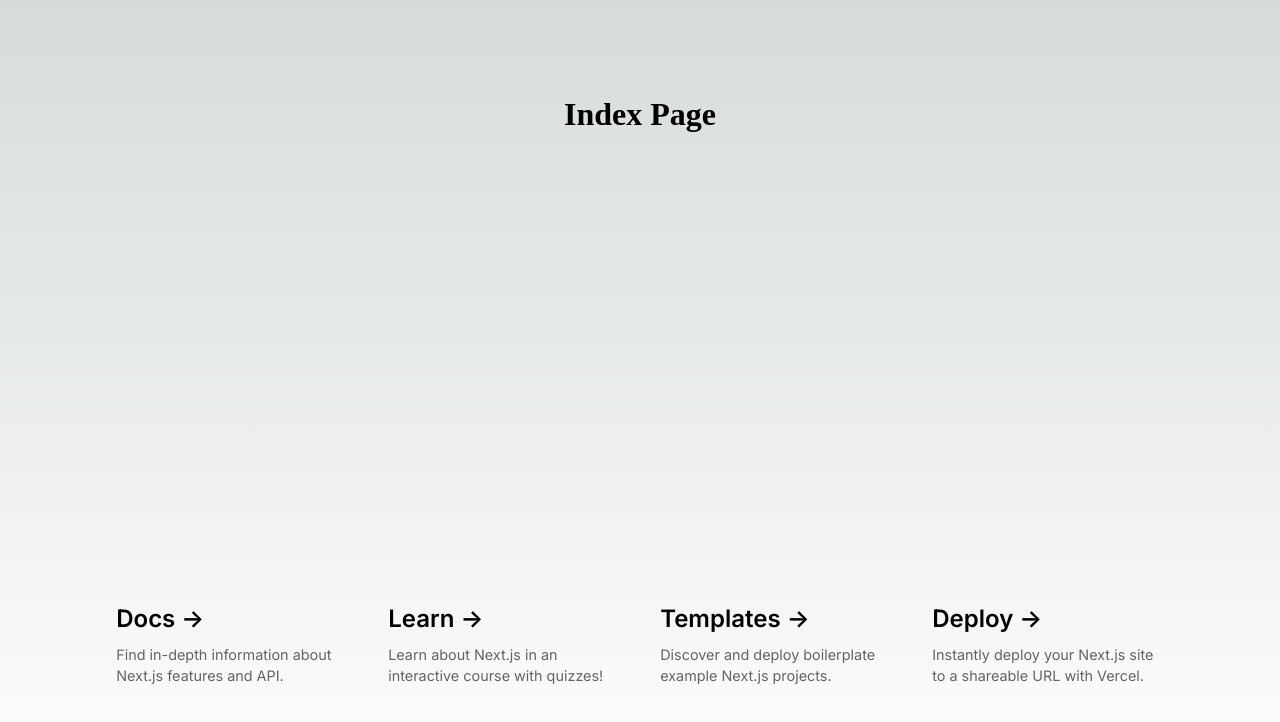
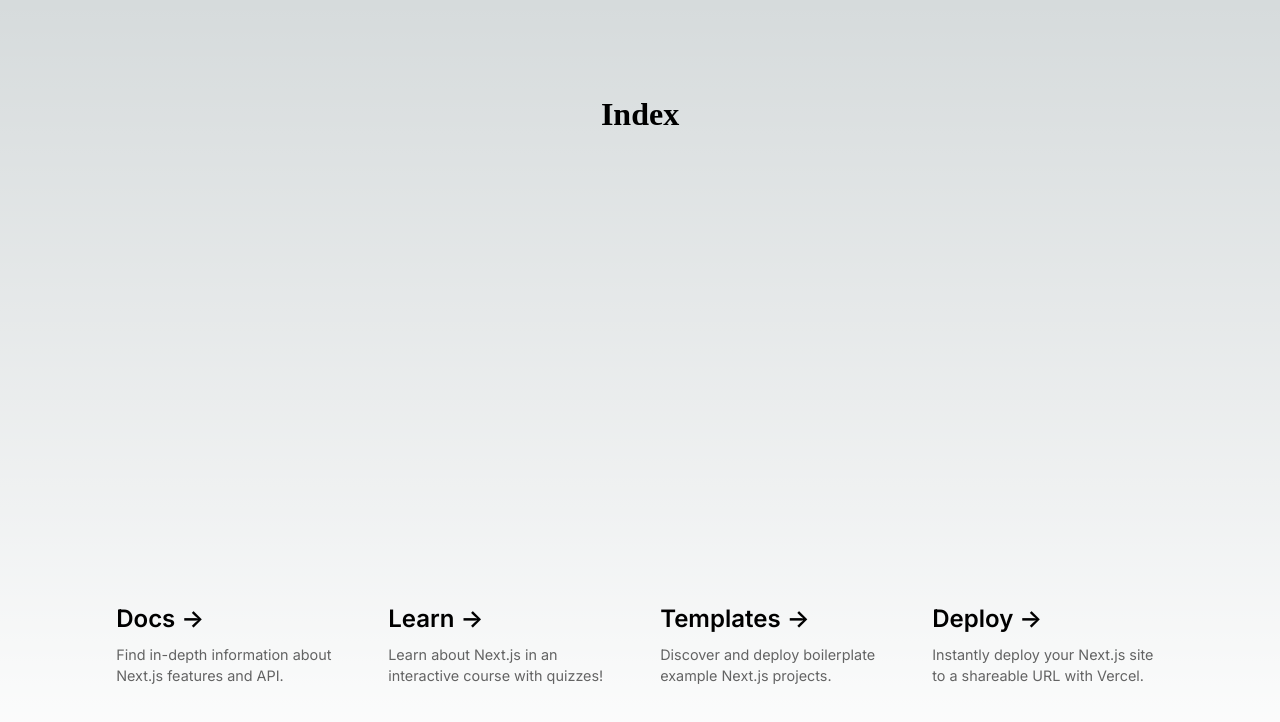
Before and after one commit to hitkite/app, a Next.js app: page / in a window 1280 px wide. Shown: the top 722 px of the page. Built offline with nearby package versions, Linux system fonts and the light colour scheme.

Commit message:
♻️ Main部分のコンポーネット化

```diff
--- a/components/Headline.tsx
+++ b/components/Headline.tsx
@@ -1,7 +1,6 @@
 import styles from '@/styles/Home.module.css'
 
 export function Headline(props) {
-  console.log(props.title)
   return (
     <>
       <h1  className={styles.title}>{props.title}</h1>
--- /dev/null
+++ b/components/Main.tsx
@@ -0,0 +1,12 @@
+import styles from '@/styles/Home.module.css'
+import { Headline } from '@/components/Headline'
+import { Links } from '@/components/Links'
+
+export function Main(props) {
+  return (
+    <main className={styles.main}>
+      <Headline title={props.page}/>
+      <Links />
+    </main>
+  )
+}
--- a/pages/index.tsx
+++ b/pages/index.tsx
@@ -1,8 +1,6 @@
 import Head from 'next/head'
 import { Inter } from '@next/font/google'
-import styles from '@/styles/Home.module.css'
-import { Headline } from '@/components/Headline'
-import { Links } from '@/components/Links'
+import { Main } from '@/components/Main'
 
 const inter = Inter({ subsets: ['latin'] })
 
@@ -15,10 +13,7 @@ export default function Home() {
         <meta name="viewport" content="width=device-width, initial-scale=1" />
         <link rel="icon" href="/favicon.ico" />
       </Head>
-      <main className={styles.main}>
-        <Headline title="Index Page"/>
-        <Links />
-      </main>
+      <Main page="Index" />
     </>
   )
 }
```
Also changed, not shown: pages/about.tsx (+2 -7 lines).
